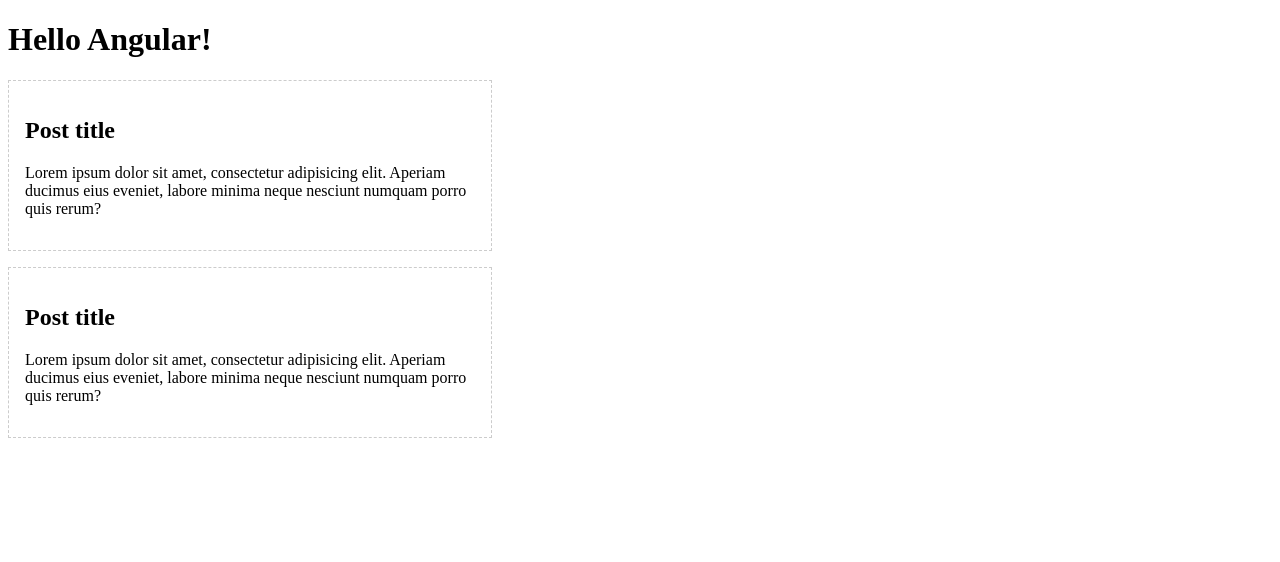
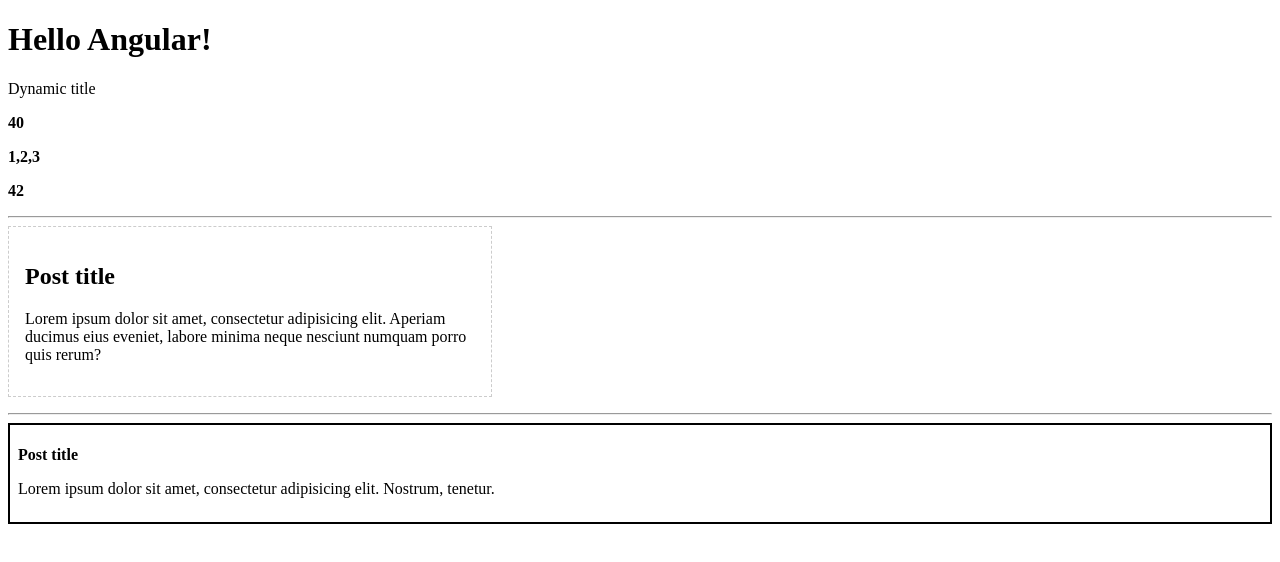
Before and after one commit to SergeySolod/AngularPosts, an Angular app: page / in a window 1280 px wide. Shown: the top 562 px of the page. Built offline with nearby package versions, Linux system fonts and the light colour scheme.

Commit message:
Adding a functionality in post component`s

```diff
--- a/src/app/app.component.html
+++ b/src/app/app.component.html
@@ -1,4 +1,9 @@
 <h1>Hello Angular!</h1>
-
+<p>{{title}}</p>
+<p><strong>{{number - 2}}</strong></p>
+<p><strong>{{arr}}</strong></p>
+<p><strong>{{40+2}}</strong></p>
+<hr>
 <app-post></app-post>
-<app-post></app-post>
+<hr>
+<app-post4></app-post4>
--- a/src/app/app.component.ts
+++ b/src/app/app.component.ts
@@ -6,5 +6,8 @@
   styleUrls: ['./app.component.scss']
 })
 export class AppComponent {
-  title = 'my-dream-app';
+  title = 'Dynamic title'
+  number = 42
+  arr = [1, 2, 3]
+  obj = { a: 1, b: {c: 2}}
 }
--- a/src/app/app.module.ts
+++ b/src/app/app.module.ts
@@ -6,13 +6,15 @@
 import {PostComponent} from './post/post.component';
 import { Post2Component } from './post2/post2.component';
 import { Post3Component } from './post3/post3.component';
+import {Post4Component} from './post4/post4.component';
 
 @NgModule({
     declarations: [
         AppComponent,
         PostComponent,
         Post2Component,
-        Post3Component
+        Post3Component,
+        Post4Component
     ],
     imports: [
         BrowserModule,
--- /dev/null
+++ b/src/app/post4/post4.component.ts
@@ -0,0 +1,23 @@
+import {Component} from '@angular/core'
+
+@Component({
+    selector: 'app-post4',
+    template: `
+        <div class="post4">
+            <h2>Post title</h2>
+            <p>Lorem ipsum dolor sit amet, consectetur adipisicing elit. Nostrum, tenetur.</p>
+        </div>
+    `,
+    styles: [`
+        .post4 {
+            padding: .5rem;
+            border: 2px solid black;
+        }
+
+        h2 {
+            font-size: 1rem
+        }
+    `]
+})
+export class Post4Component {
+}
```
